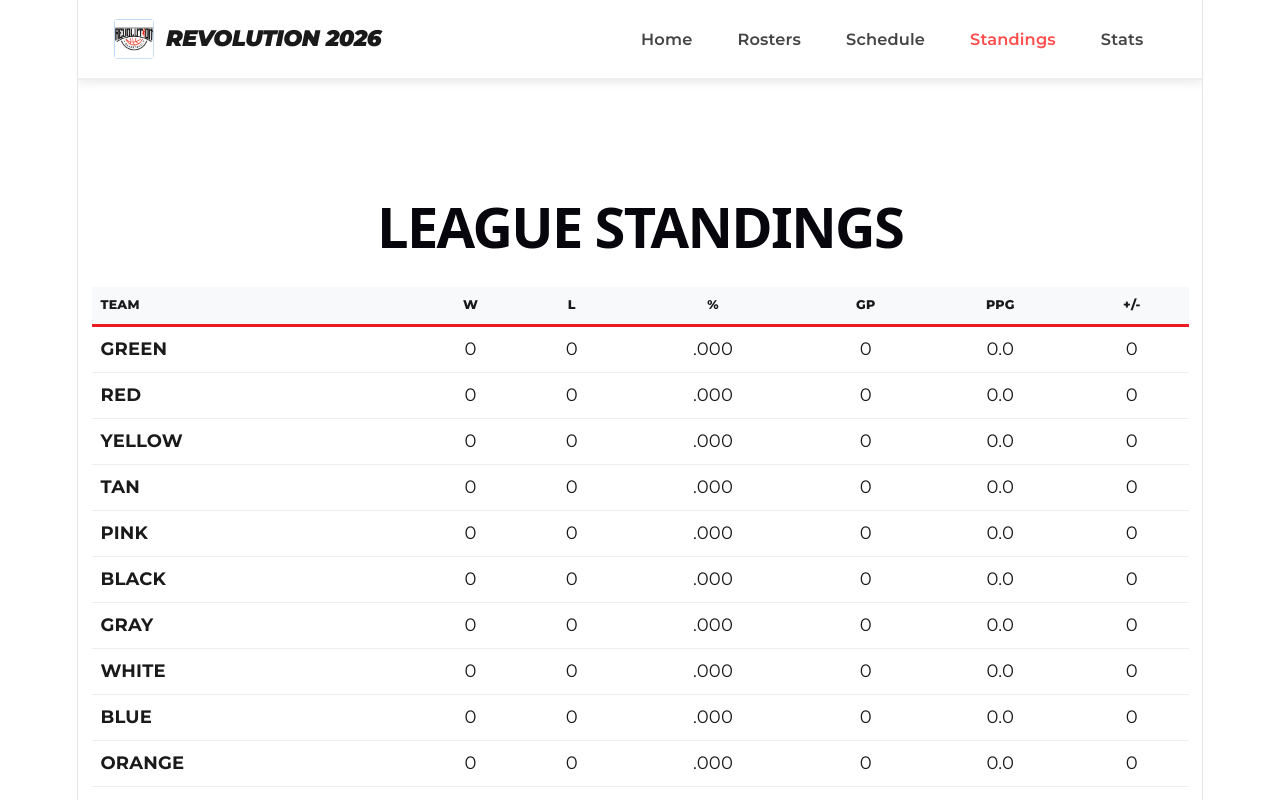
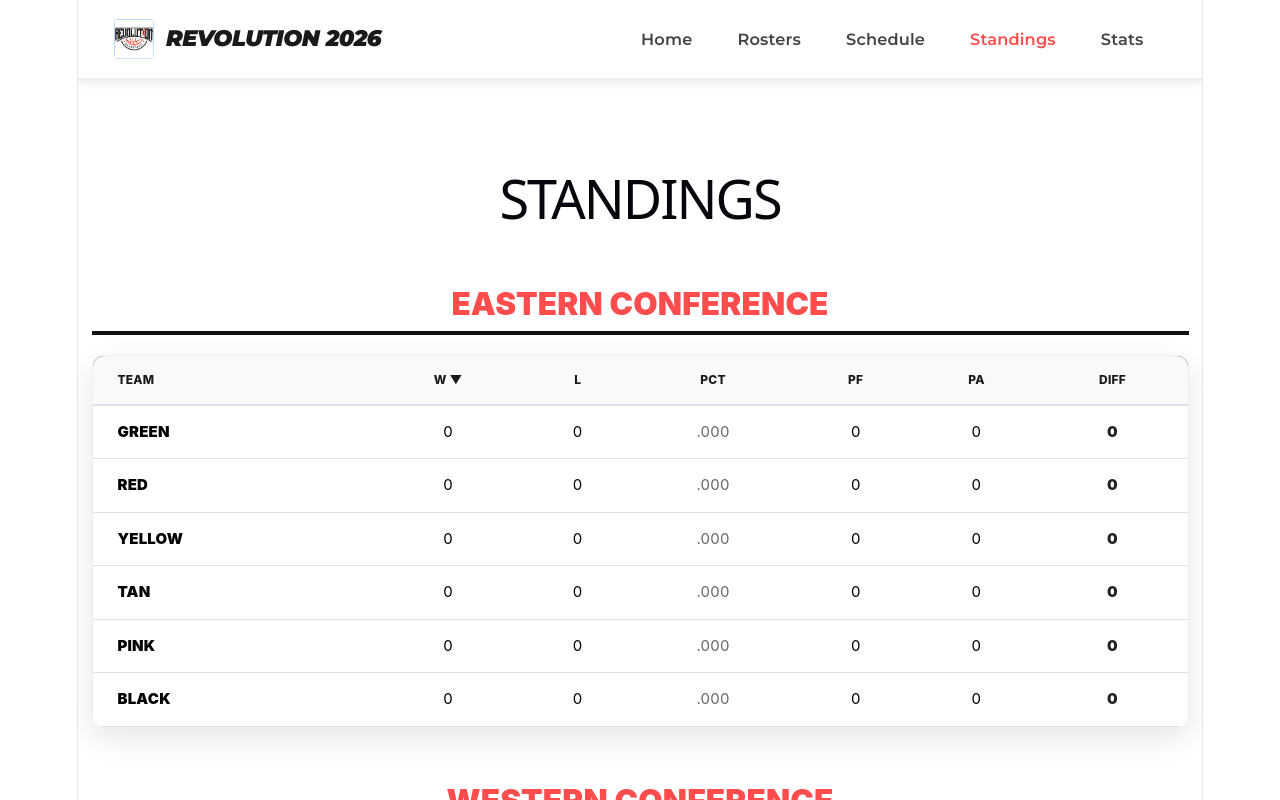
Before and after one commit to jhare3/RevolutionSummer2026, a React (Vite) app: page /standings in a window 1280 px wide. Shown: the top 800 px of the page. Built offline with nearby package versions, Linux system fonts and the light colour scheme.

Commit message:
updated standings and stats logic

```diff
--- a/src/pages/Standings.jsx
+++ b/src/pages/Standings.jsx
@@ -1,63 +1,115 @@
-import React, { useMemo } from 'react';
-import { Container, Table } from 'react-bootstrap';
-import teamsData from '../data/teams.json';
-// import boxscoresData from '../data/boxscores.json';
+import React, { useMemo, useState } from 'react';
+import rosterData from '../data/players.json';
+import { calculateStandings } from '../utils/standingsEngine';
+
+const gameFiles = import.meta.glob('../data/boxscores/*.json', { eager: true });
 
 const Standings = () => {
-  const boxscoresData = []; // Placeholder
+  // 1. New state for interactive sorting
+  const [sortConfig, setSortConfig] = useState({ key: 'W', direction: 'desc' });
 
-  const standings = useMemo(() => {
-    // Flatten the teams from conferences into one list
-    const allTeams = [...teamsData.EASTERN, ...teamsData.WESTERN];
+  const standingsData = useMemo(() => {
+    const rawStandings = calculateStandings(gameFiles, rosterData);
 
-    const stats = allTeams.reduce((acc, team) => {
-      acc[team] = {
-        teamName: team,
-        wins: 0, losses: 0, gp: 0,
-        pts: 0, reb: 0, ast: 0,
-        pa: 0 // Points Against
+    let items = rawStandings.map(t => {
+      const gp = t.W + t.L;
+      return {
+        ...t,
+        PCT: gp > 0 ? (t.W / gp).toFixed(3) : ".000",
+        DIFF: t.PF - t.PA
       };
-      return acc;
-    }, {});
+    });
 
-    // Logic to process boxscoresData goes here (same as before)
+    // 2. Interactive Sort Logic
+    items.sort((a, b) => {
+      let aVal = a[sortConfig.key];
+      let bVal = b[sortConfig.key];
 
-    return Object.values(stats).map(s => ({
-      ...s,
-      winPct: s.gp > 0 ? (s.wins / s.gp).toFixed(3) : ".000",
-      avgScore: s.gp > 0 ? (s.pts / s.gp).toFixed(1) : "0.0",
-      diff: s.pts - s.pa
-    })).sort((a, b) => b.winPct - a.winPct || b.diff - a.diff);
-  }, [boxscoresData]);
+      // Handle PCT as a float for proper sorting
+      if (sortConfig.key === 'PCT') {
+        aVal = parseFloat(aVal);
+        bVal = parseFloat(bVal);
+      }
 
-  return (
-    <Container className="mt-5 pt-4">
-      <h1 className="text-center mb-4 fw-bold">LEAGUE STANDINGS</h1>
-      <Table responsive hover variant="dark" className="text-center shadow">
-        <thead>
-          <tr style={{ borderBottom: '3px solid #ed1c24' }}>
-            <th className="text-start">TEAM</th>
-            <th>W</th><th>L</th><th>%</th><th>GP</th><th>PPG</th><th>+/-</th>
+      if (aVal < bVal) return sortConfig.direction === 'asc' ? -1 : 1;
+      if (aVal > bVal) return sortConfig.direction === 'asc' ? 1 : -1;
+
+      // Secondary sort: always fall back to DIFF if the primary key is tied
+      return b.DIFF - a.DIFF;
+    });
+
+    return items;
+  }, [sortConfig]);
+
+  // 3. Click Handler
+  const requestSort = (key) => {
+    let direction = 'desc';
+    if (sortConfig.key === key && sortConfig.direction === 'desc') {
+      direction = 'asc';
+    }
+    setSortConfig({ key, direction });
+  };
+
+  const renderTable = (title, teams) => (
+    <div className="mb-5">
+      <h3 style={confHeaderStyle}>{title} CONFERENCE</h3>
+      <div style={tableWrapper}>
+        <table className="table table-hover mb-0" style={{ fontSize: '15px' }}>
+          <thead style={{ backgroundColor: '#111', color: '#fff' }}>
+            <tr>
+              <th style={thStyleLeft}>TEAM</th>
+              {/* Added onClick and dynamic arrows to headers */}
+              {['W', 'L', 'PCT', 'PF', 'PA', 'DIFF'].map((col) => (
+                <th
+                  key={col}
+                  onClick={() => requestSort(col)}
+                  style={{ ...thStyle, cursor: 'pointer', color: sortConfig.key === col ? '#ff4d4d' : '#fff' }}
+                >
+                  {col} {sortConfig.key === col ? (sortConfig.direction === 'desc' ? '▼' : '▲') : ''}
+                </th>
+              ))}
             </tr>
           </thead>
           <tbody>
-          {standings.map((row, idx) => (
-            <tr key={idx}>
-              <td className="text-start fw-bold" style={{ color: '#ed1c24' }}>{row.teamName}</td>
-              <td>{row.wins}</td>
-              <td>{row.losses}</td>
-              <td>{row.winPct}</td>
-              <td>{row.gp}</td>
-              <td>{row.avgScore}</td>
-              <td style={{ color: row.diff > 0 ? '#00ff00' : row.diff < 0 ? '#ff4444' : 'white' }}>
-                {row.diff > 0 ? `+${row.diff}` : row.diff}
+            {teams.map((t, idx) => (
+              <tr key={t.name} style={{ backgroundColor: idx % 2 === 0 ? '#fff' : '#fcfcfc' }}>
+                <td style={teamNameStyle}>{t.name}</td>
+                <td style={tdStyle}>{t.W}</td>
+                <td style={tdStyle}>{t.L}</td>
+                <td style={pctStyle}>{t.PCT}</td>
+                <td style={tdStyle}>{t.PF}</td>
+                <td style={tdStyle}>{t.PA}</td>
+                <td style={{
+                  ...tdStyle,
+                  fontWeight: '900',
+                  color: t.DIFF > 0 ? '#28a745' : t.DIFF < 0 ? '#dc3545' : '#222'
+                }}>
+                  {t.DIFF > 0 ? `+${t.DIFF}` : t.DIFF}
                 </td>
               </tr>
             ))}
           </tbody>
-      </Table>
-    </Container>
+        </table>
+      </div>
+    </div>
+  );
+
+  return (
+    <div className="container py-5" style={{ fontFamily: 'Inter, sans-serif' }}>
+      <h1 className="text-center fw-black mb-5" style={{ letterSpacing: '-2px', fontSize: '3rem' }}>STANDINGS</h1>
+      {renderTable('EASTERN', standingsData.filter(t => t.conference === 'EASTERN'))}
+      {renderTable('WESTERN', standingsData.filter(t => t.conference === 'WESTERN'))}
+    </div>
   );
 };
 
+// --- STYLES ---
+const confHeaderStyle = { fontWeight: '900', color: '#ff4d4d', borderBottom: '4px solid #111', paddingBottom: '8px', marginBottom: '20px' };
+const tableWrapper = { borderRadius: '12px', overflow: 'hidden', boxShadow: '0 10px 30px rgba(0,0,0,0.1)', border: '1px solid #eee' };
+const thStyle = { padding: '15px', textAlign: 'center', fontSize: '12px', fontWeight: '800' };
+const thStyleLeft = { ...thStyle, textAlign: 'left', paddingLeft: '25px' };
+const tdStyle = { padding: '15px', textAlign: 'center', verticalAlign: 'middle' };
+const teamNameStyle = { ...tdStyle, textAlign: 'left', paddingLeft: '25px', fontWeight: '900' };
+const pctStyle = { ...tdStyle, color: '#666' };
+
 export default Standings;
--- /dev/null
+++ b/src/utils/standingsEngine.js
@@ -0,0 +1,54 @@
+// src/utils/standingsEngine.js
+
+export const calculateStandings = (gameFiles, rosterData) => {
+  const teams = {};
+
+  // 1. Initialize teams from Roster
+  const eastern = rosterData.conferences.EASTERN || [];
+  const western = rosterData.conferences.WESTERN || [];
+
+  const setup = (name, conf) => {
+    teams[name.toUpperCase()] = {
+      name: name,
+      W: 0, L: 0, PF: 0, PA: 0,
+      conference: conf
+    };
+  };
+
+  eastern.forEach(t => setup(t, 'EASTERN'));
+  western.forEach(t => setup(t, 'WESTERN'));
+
+  // 2. Process Files
+  Object.values(gameFiles).forEach((file) => {
+    const gameData = file.default || file;
+    if (!gameData.stats) return;
+
+    const gameScores = {};
+
+    gameData.stats.forEach(row => {
+      const teamName = (row.team || row.Team || "").toUpperCase().trim();
+      // Filter out meta rows
+      if (!teamName || teamName.includes("TOTAL") || teamName.includes("EVENT")) return;
+
+      if (!gameScores[teamName]) gameScores[teamName] = 0;
+      gameScores[teamName] += (parseInt(row.Points) || 0);
+    });
+
+    const competing = Object.keys(gameScores);
+    if (competing.length === 2) {
+      const [tA, tB] = competing;
+      const sA = gameScores[tA];
+      const sB = gameScores[tB];
+
+      if (teams[tA] && teams[tB]) {
+        teams[tA].PF += sA; teams[tA].PA += sB;
+        teams[tB].PF += sB; teams[tB].PA += sA;
+
+        if (sA > sB) { teams[tA].W += 1; teams[tB].L += 1; }
+        else if (sB > sA) { teams[tB].W += 1; teams[tA].L += 1; }
+      }
+    }
+  });
+
+  return Object.values(teams);
+};
```
Also changed, not shown: src/pages/Home.jsx (+31 -103 lines), public/revolutionHero.png (added). Lines whose indentation alone changed are shown as unchanged.
